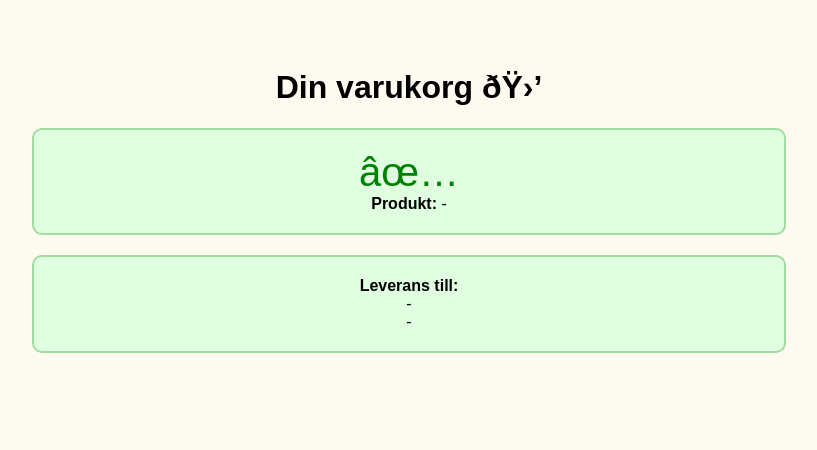
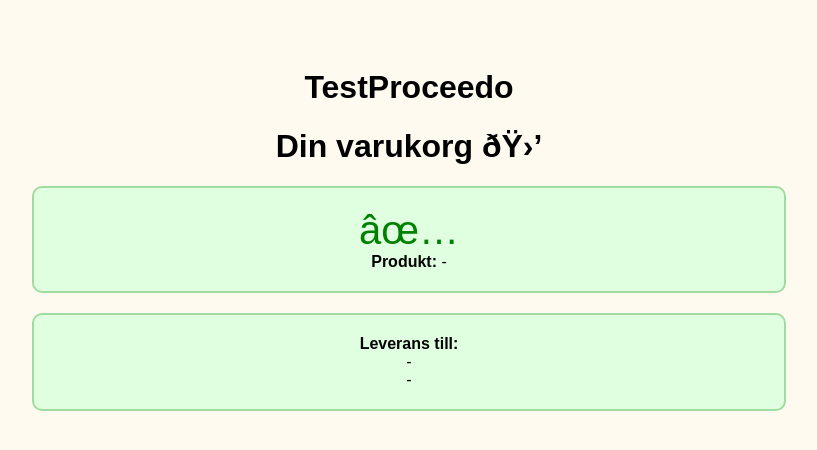
Before and after one commit to a04mimpu/Mini-Tom, a plain HTML site: page varukorg.html in a window 1280 px wide. Shown: the whole page, without its empty margins (231-1048 px from the left). Drawn offline with Linux system fonts and the light colour scheme.

Commit message:
Update varukorg.html

```diff
--- a/varukorg.html
+++ b/varukorg.html
@@ -27,7 +27,7 @@
   </style>
 </head>
 <body>
-
+<h1>TestProceedo</h1>
   <h1>Din varukorg 🛒</h1>
 
   <div class="box">
```
